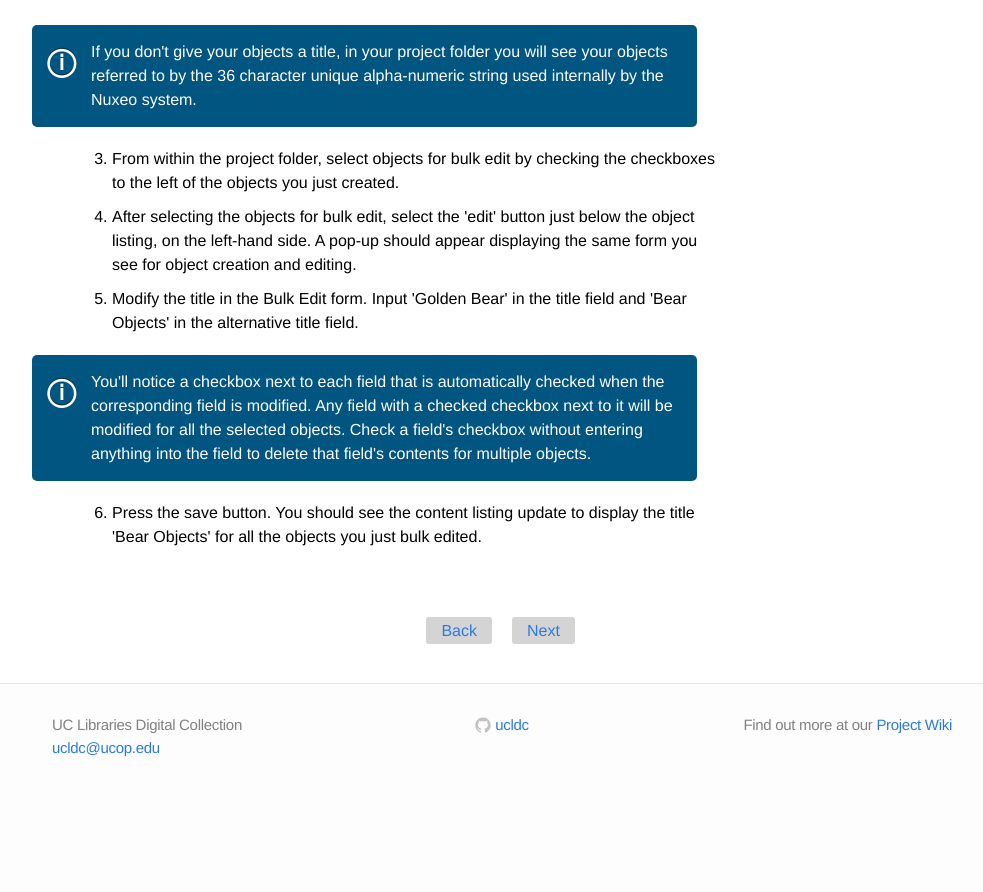
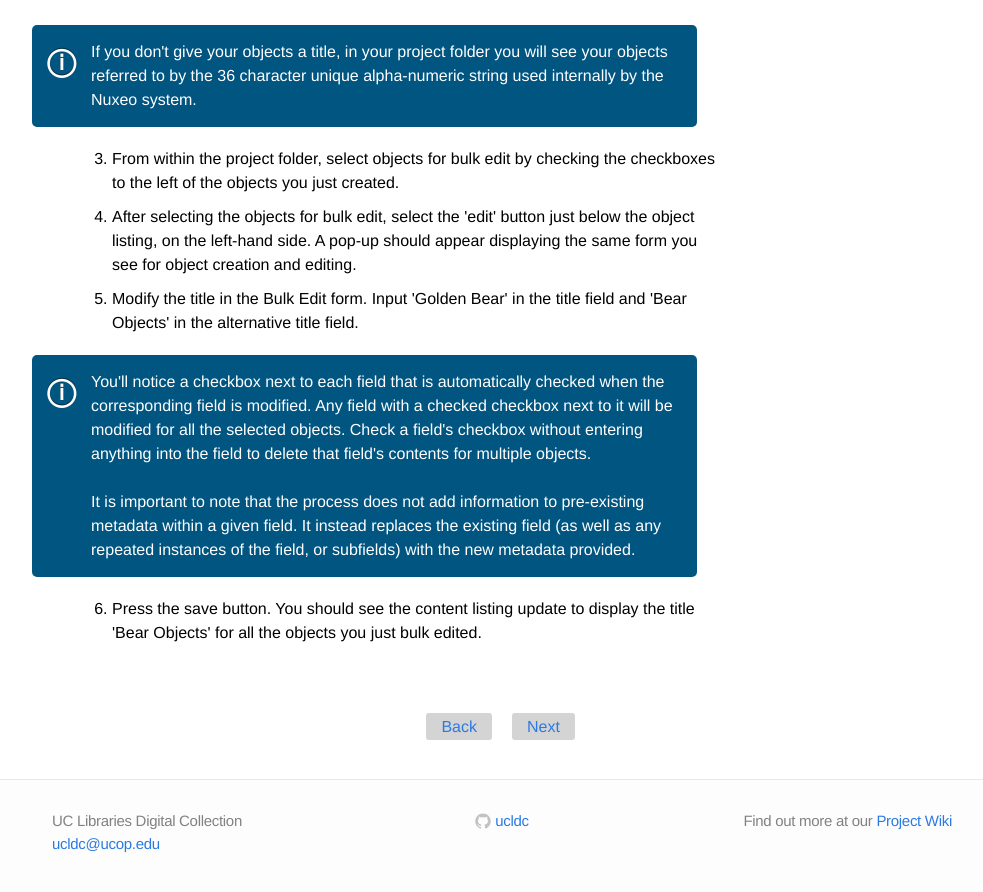
Before and after one commit to ucldc/ucldc-docs, a Jekyll site: the page built from docs/dams/bulk-edit.md, in a window 1280 px wide and 900 px high, scrolled down 1372 px. Shown: the top 892 px of the window, without its empty margins (138-1121 px from the left). Built offline with Jekyll 4.4.1, drawn with Linux system fonts in a browser that asks for light colours; nearby versions of some CDN libraries; before the commit the page ends 2176 px from its top, so only the background shows below that.

Commit message:
Update bulk-edit.md
Added caveat re: bulk edit process -- note that it replaces field data, and doesn't add to pre-existing field data

```diff
--- a/docs/dams/bulk-edit.md
+++ b/docs/dams/bulk-edit.md
@@ -39,7 +39,7 @@ Object are deselected as soon as you navigate to a different project folder, or
   <li>Modify the title in the Bulk Edit form. Input 'Golden Bear' in the title field and 'Bear Objects' in the alternative title field.</li>
 </ol>
 
-<div class="note">You'll notice a checkbox next to each field that is automatically checked when the corresponding field is modified. Any field with a checked checkbox next to it will be modified for all the selected objects. Check a field's checkbox without entering anything into the field to delete that field's contents for multiple objects.</div>
+<div class="note">You'll notice a checkbox next to each field that is automatically checked when the corresponding field is modified. Any field with a checked checkbox next to it will be modified for all the selected objects. Check a field's checkbox without entering anything into the field to delete that field's contents for multiple objects.<br><br>It is important to note that the process does not add information to pre-existing metadata within a given field.  It instead replaces the existing field (as well as any repeated instances of the field, or subfields) with the new metadata provided.</div>
 
 <ol start="6">
   <li>Press the save button. You should see the content listing update to display the title 'Bear Objects' for all the objects you just bulk edited.</li>
```
